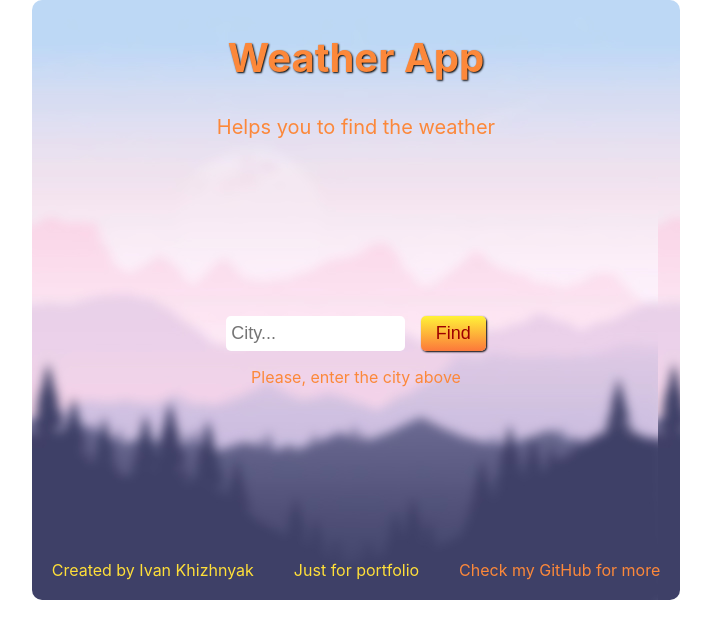
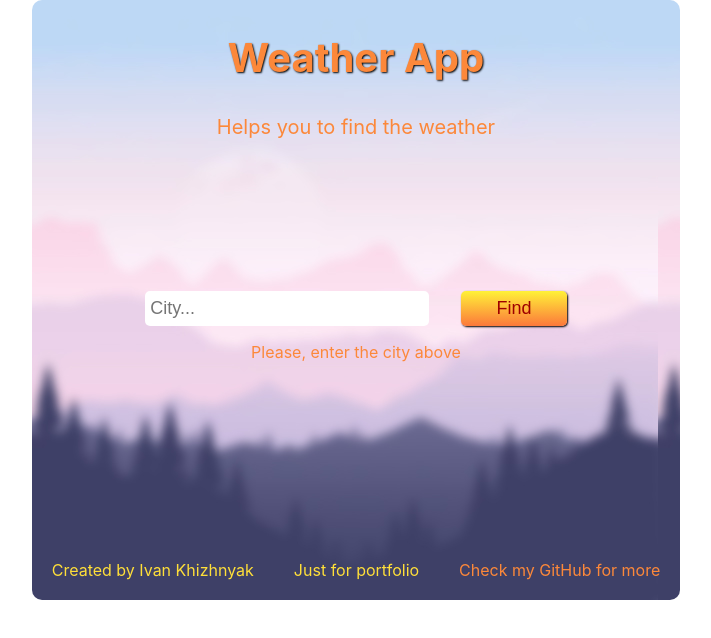
Before and after one commit to ikh00000/Weather-App-React, a React (Create React App) app in the folder weather-app/: page / in a window 1280 px wide. Shown: the top 638 px of the page, without its empty margins (284-995 px from the left). Built offline with nearby package versions, Linux system fonts and the light colour scheme.

Commit message:
changed otput text

```diff
--- a/weather-app/src/App.scss
+++ b/weather-app/src/App.scss
@@ -17,7 +17,6 @@ body{
     width: 100%;
     height: 600px;
     max-width: 800px;
-    min-width: 500px;
   }
 
 }
--- a/weather-app/src/components/WeatherSearchAndShow/SearchWeatherForm.scss
+++ b/weather-app/src/components/WeatherSearchAndShow/SearchWeatherForm.scss
@@ -1,9 +1,8 @@
 $main-red:rgb(158, 0, 0);
-
 
 .SearchWeatherForm{
   //border: 1px solid red;
-  width: 40%;
+  width: 65%;
   display: flex;
   justify-content: space-between;
   input{
--- a/weather-app/src/components/WeatherSearchAndShow/ShowWeather.scss
+++ b/weather-app/src/components/WeatherSearchAndShow/ShowWeather.scss
@@ -1,6 +1,6 @@
 $main-orange: #FC883A;
 .ShowWeather {
-  width: 40%;
+  width: 65%;
   p.init-text {
     color: $main-orange;
   }
@@ -12,12 +12,17 @@ $main-orange: #FC883A;
     //border: 1px solid yellow;
     div {
       //border: 1px solid black;
+      //height: 25px;
+      margin: 3px;
       width: 100%;
       display: flex;
       flex-direction: row;
       justify-content: space-between;
+      background: rgba(255, 255, 255, 0.342);
+      border-radius: 5px;
       p {
         //border: 1px solid red;
+        margin: 5px;
         font-size: 18px;
         color: rgb(41, 40, 40);
       }
--- a/weather-app/src/components/WeatherSearchAndShow/WeatherSearchAndShow.scss
+++ b/weather-app/src/components/WeatherSearchAndShow/WeatherSearchAndShow.scss
@@ -1,5 +1,7 @@
 .WeatherSearchAndShow{
-  margin: 50px 0px;
+  margin-bottom: 50px;
+  margin-top: 0px;
+
   display: flex;
   flex-direction: column;
   align-items: center;
```
